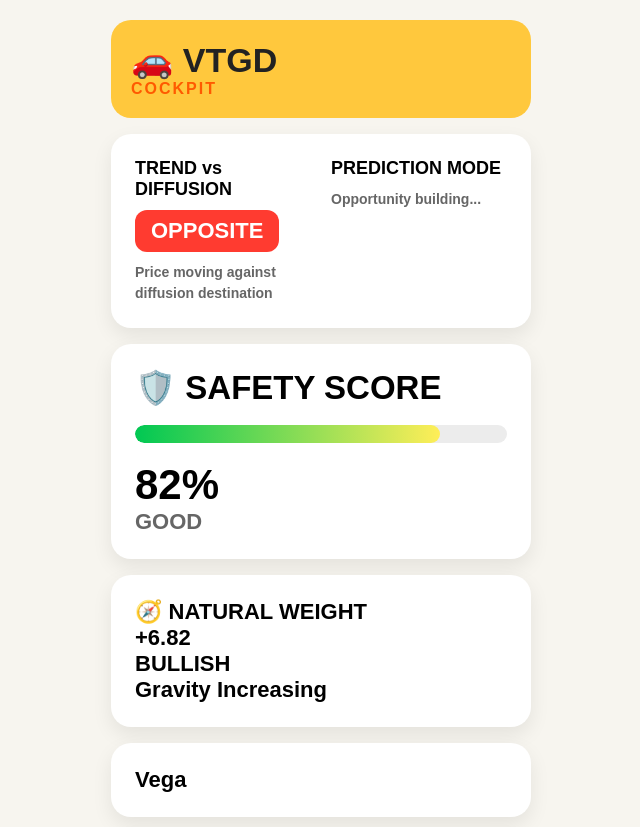
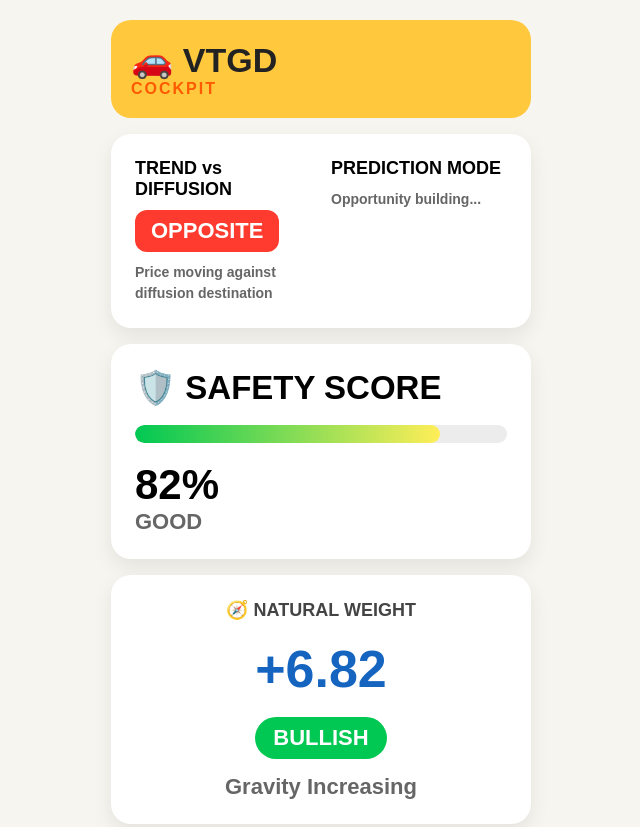
Before and after one commit to ardhnarishwar-ai/VTGD, a plain HTML site: page frontend/index.html in a window 1280 px wide. Shown: the top 827 px of the page, without its empty margins (319-959 px from the left). Drawn offline with Linux system fonts and the light colour scheme.

Commit message:
Add new styles for NW components in style.css

```diff
--- a/frontend/style.css
+++ b/frontend/style.css
@@ -113,3 +113,33 @@ body{
     color:#666;
 
 }
+.nw-card{
+    text-align:center;
+}
+
+.nw-header{
+    font-size:18px;
+    font-weight:bold;
+    color:#444;
+}
+
+.nw-value{
+    font-size:52px;
+    font-weight:bold;
+    color:#1565c0;
+    margin:18px 0;
+}
+
+.nw-status{
+    display:inline-block;
+    background:#00c853;
+    color:white;
+    padding:8px 18px;
+    border-radius:30px;
+    font-weight:bold;
+}
+
+.nw-footer{
+    margin-top:15px;
+    color:#666;
+}
```
